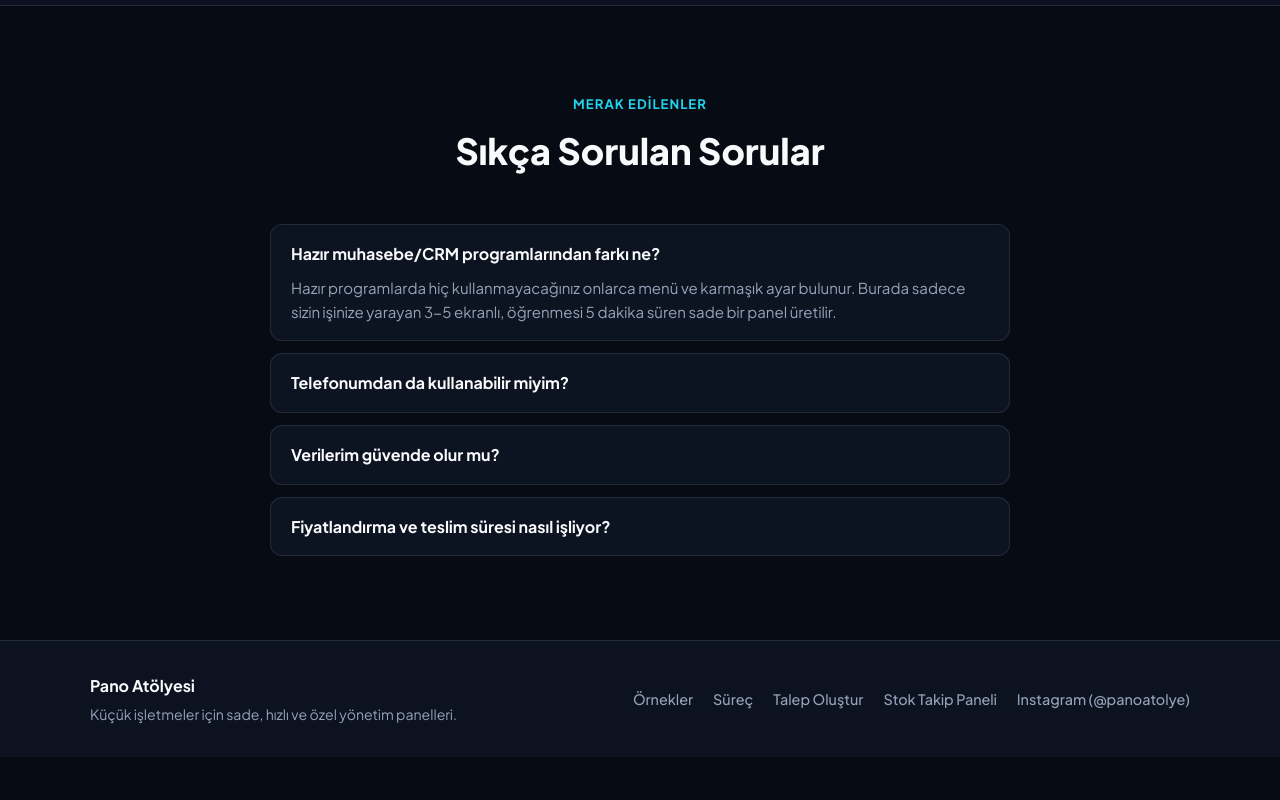
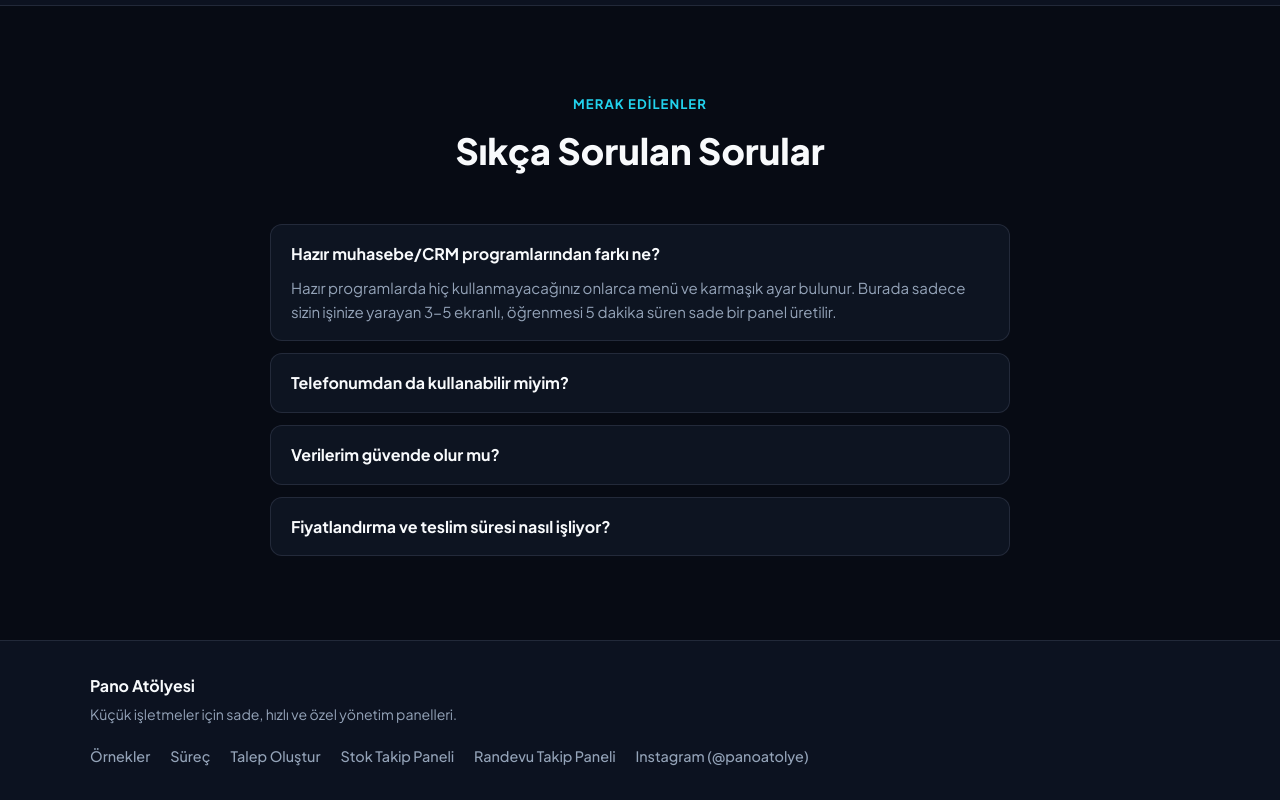
Before and after one commit to opperator04/panel-atolye, a plain HTML site: page index.html in a window 1280 px wide. Shown: the part 3237-4037 px from the top of the page. Before the commit the page ends 3994 px from the top, so only its background shows below. Drawn offline with Linux system fonts and the light colour scheme.

Commit message:
Link randevu-takip-paneli.html from index.html footer

```diff
--- a/index.html
+++ b/index.html
@@ -417,6 +417,7 @@
         <a href="#nasil-calisir">Süreç</a>
         <a href="#talep-formu">Talep Oluştur</a>
         <a href="stok-takip-paneli.html">Stok Takip Paneli</a>
+        <a href="randevu-takip-paneli.html">Randevu Takip Paneli</a>
         <a href="https://www.instagram.com/panoatolye/" target="_blank" rel="noopener noreferrer">Instagram (@panoatolye)</a>
       </div>
     </div>
```
